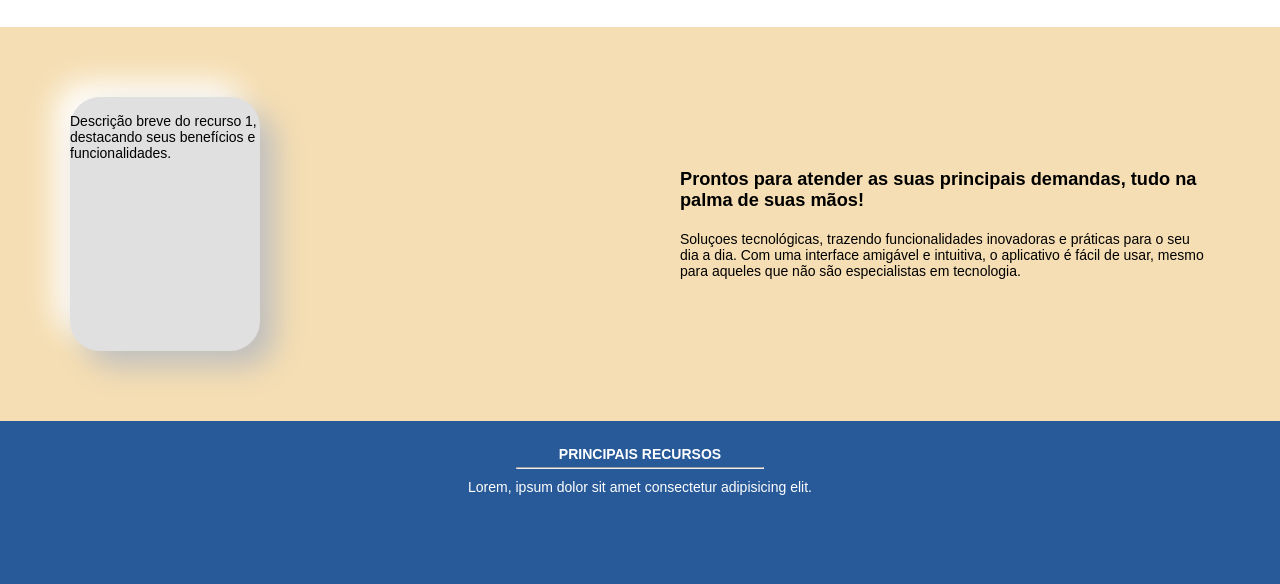
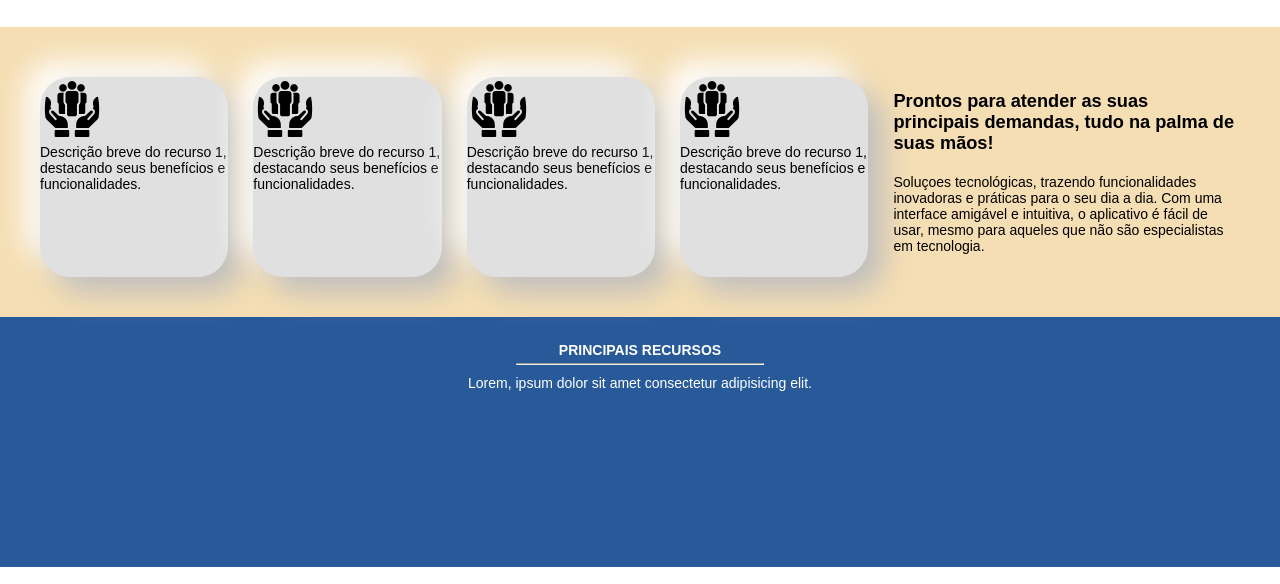
Before and after one commit to vinicciuscarvalho/landing-page-smartphone, a plain HTML site: page index.html in a window 1280 px wide. Shown: the part 765-1349 px from the top of the page. Drawn offline with Linux system fonts and the light colour scheme; files whose address does not match are found by name; a web font is replaced by a local one.

Commit message:
Add recurso icon and update 'Sobre' section layout
Added 'recurso.png' icon for resource cards. Refactored the 'Sobre' section in index.html to use a new container for resource cards and updated the CSS for improved layout and styling. Multiple resource cards now display with consistent icons and descriptions.

```diff
--- a/assets/style.css
+++ b/assets/style.css
@@ -211,22 +211,30 @@ main {
 
 }
 
-#sobre > aside {
+#sobre > #sobre-texto {
     text-align: left;
     width: 70%;
     margin: auto;
-    padding: 40px;
+    padding: 15px;
 }
 
-#sobre > aside > h2 {
+#sobre-texto > h2 {
     font-weight: bold;
     padding-bottom: 20px;
     font-size: 1.3rem;
 }
 
+#card-sobre-container {
+    display: flex;
+    justify-content: space-around;
+    gap: 25px;
+    padding-top: 10px;
+    margin: 10px;
+}
+
 #sobre .card-sobre {
-    width: 190px;
-    height: 254px;
+    width: 30%;
+    height: 200px;
     border-radius: 30px;
     background: #e0e0e0;
     box-shadow: 15px 15px 30px #bebebe, -15px -15px 30px #ffffff;
--- a/index.html
+++ b/index.html
@@ -66,7 +66,7 @@
 
         </aside>
         <section id="sobre">
-                <aside>
+                <aside id="sobre-texto">
                     <h2>Prontos para atender as suas principais demandas, tudo na palma de suas mãos!</h2>
                     <p>
                         Soluçoes tecnológicas, trazendo funcionalidades inovadoras e práticas para o seu dia a dia.
@@ -77,9 +77,25 @@
                 <aside id="card-sobre-container">
                     <div class="card-sobre">
                         <!-- Ícone representando o recurso -->
-                        <img src="" alt="">
+                        <img src="assets/icons/recurso.png" alt="Recurso">
                         <p>Descrição breve do recurso 1, destacando seus benefícios e funcionalidades.</p>
                     </div>
+                    <div class="card-sobre">
+                        <!-- Ícone representando o recurso -->
+                        <img src="assets/icons/recurso.png" alt="Recurso">
+                        <p>Descrição breve do recurso 1, destacando seus benefícios e funcionalidades.</p>
+                    </div>
+                    <div class="card-sobre">
+                        <!-- Ícone representando o recurso -->
+                        <img src="assets/icons/recurso.png" alt="Recurso">
+                        <p>Descrição breve do recurso 1, destacando seus benefícios e funcionalidades.</p>
+                    </div>
+                    <div class="card-sobre">
+                        <!-- Ícone representando o recurso -->
+                        <img src="assets/icons/recurso.png" alt="Recurso">
+                        <p>Descrição breve do recurso 1, destacando seus benefícios e funcionalidades.</p>
+                    </div>
+
                 </aside>
         </section>
 
```
Also changed, not shown: assets/icons/recurso.png (added).
